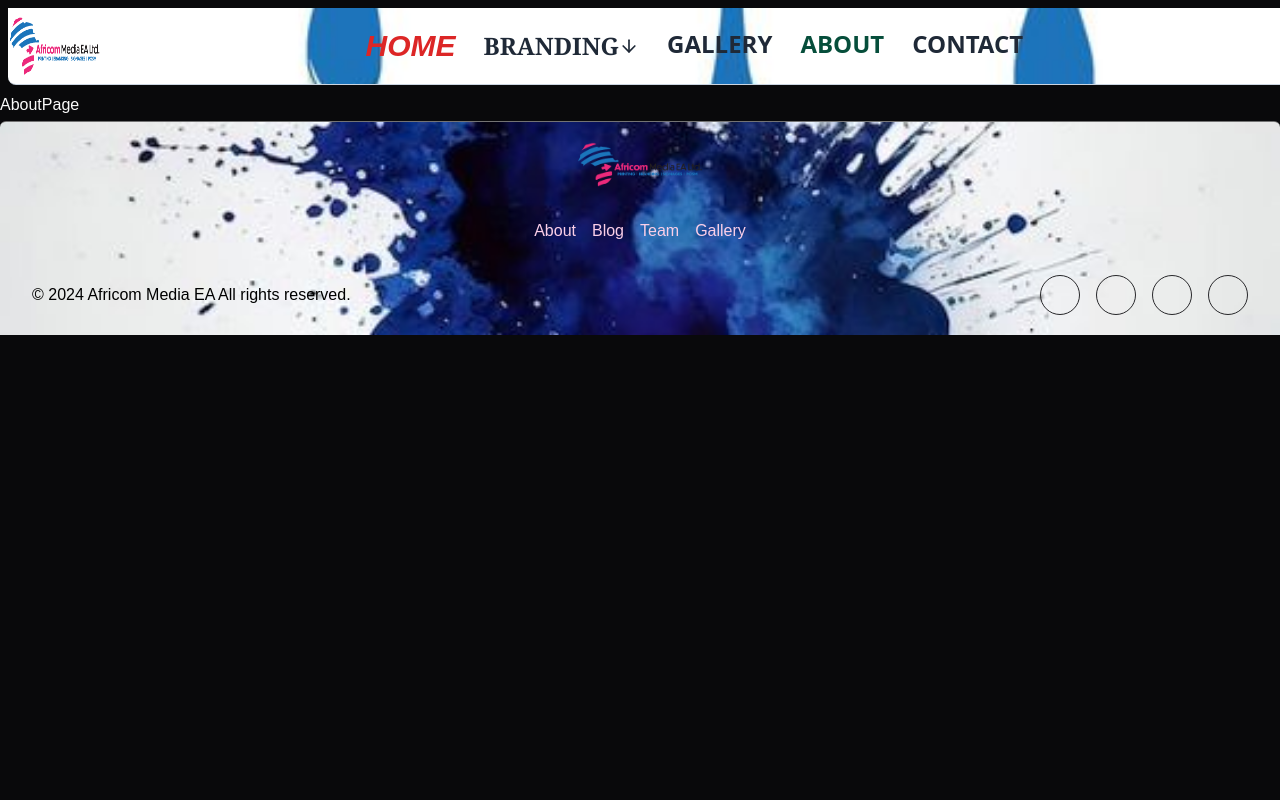
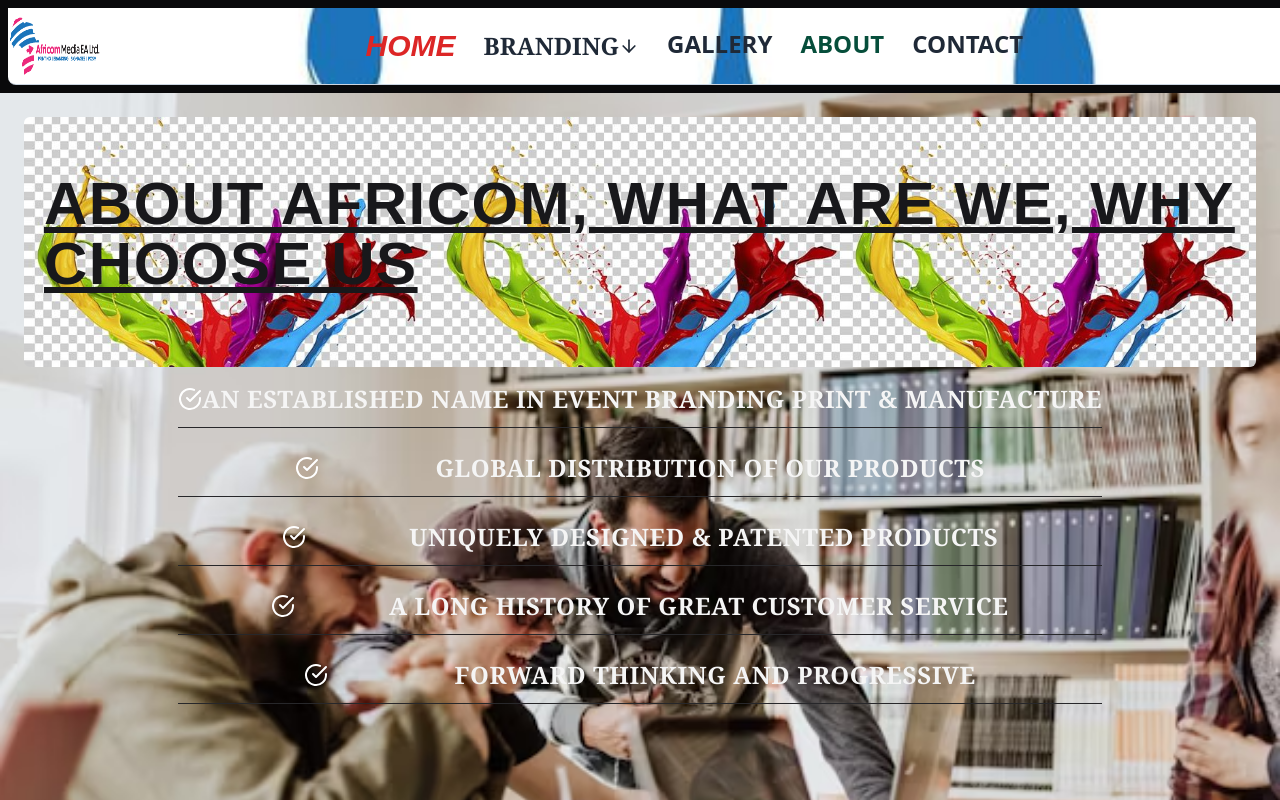
Before and after one commit to Royweru/africom-media, a Next.js app: page /about in a window 1280 px wide. Shown: the top 800 px of the page. Built offline with nearby package versions, Linux system fonts and the light colour scheme; a web font is replaced by a local one.

Commit message:
modified:   app/(routes)/about/page.tsx 	modified:   components/cta.tsx 	modified:   components/modal/email-modal.tsx 	new file:   components/pointer.tsx 	modified:   components/ui/brand-header.tsx 	new file:   public/images/about-holder.avif

```diff
--- a/app/(routes)/about/page.tsx
+++ b/app/(routes)/about/page.tsx
@@ -1,9 +1,42 @@
-import React from 'react'
+import { Pointer } from "@/components/pointer";
+import { BrandHeader } from "@/components/ui/brand-header";
+import React from "react";
 
+const points = [
+  {
+    id: 1,
+    description: " AN ESTABLISHED NAME IN EVENT BRANDING PRINT & MANUFACTURE",
+  },
+  {
+    id: 2,
+    description: "GLOBAL DISTRIBUTION OF OUR PRODUCTS",
+  },
+  {
+    id: 3,
+    description: "UNIQUELY DESIGNED & PATENTED PRODUCTS",
+  },
+  {
+    id: 4,
+    description: "A LONG HISTORY OF GREAT CUSTOMER SERVICE",
+  },
+  {
+    id: 5,
+    description: "FORWARD THINKING AND PROGRESSIVE",
+  },
+];
 const AboutPage = () => {
   return (
-    <div>AboutPage</div>
-  )
-}
+    <div className=" min-h-screen w-full bg-[url('/images/about-holder.avif')] gap-y-6 bg-cover bg-center p-6 backdrop-blur-md">
+      <BrandHeader title="ABOUT AFRICOM, WHAT ARE WE, WHY CHOOSE US" />
+      <div className=" flex justify-center w-full p-4">
+        <ul className=" flex flex-col gap-y-6 font-semibold text-2xl">
+          {points.map((point) => (
+            <Pointer key={point.id} content={point.description} />
+          ))}
+        </ul>
+      </div>
+    </div>
+  );
+};
 
-export default AboutPage
+export default AboutPage;
--- a/components/cta.tsx
+++ b/components/cta.tsx
@@ -33,7 +33,8 @@
               </span>
             </p>
             <div className="items-center gap-x-3 space-y-3 sm:flex sm:space-y-0">
-              <Button onClick={onOpen} variant="secondary" className=" bg-gradient-to-br from-sky-200 via-blue-200 to-black text-neutral-200" >
+              <Button onClick={onOpen} variant="secondary" className=" bg-gradient-to-br
+               from-sky-300 via-blue-500 to-cyan-800 " >
                 Get started
               </Button>
             </div>
--- a/components/modal/email-modal.tsx
+++ b/components/modal/email-modal.tsx
@@ -1,18 +1,22 @@
 "use client";
+
 import { useModalStore } from "@/hooks/modal-store";
-import React from "react";
+import React, { useState } from "react";
 import { Dialog, DialogContent, DialogHeader, DialogTitle } from "../ui/dialog";
+import { Button } from "../ui/button";
 
 export const EmailModal = () => {
   const { isOpen, onClose } = useModalStore();
+  const[email,setEmail] = useState("")
+  const[message,setMessage] = useState("")
   return (
     <Dialog open={isOpen} onOpenChange={onClose}>
-      <DialogContent className="   bg-zinc-700">
+      <DialogContent className="  bg-zinc-900">
         <DialogHeader>
           <DialogTitle className=" font-semibold txt-lg text-sky-300">Make your order, email us!</DialogTitle>
         </DialogHeader>
-        <div className=" text-emerald-600 font-semibold p-2 flex flex-col items-center w-full">
-          <div className="relative max-w-xs">
+        <div className=" text-sky-300 gap-y-6 font-semibold p-2 flex flex-col items-center w-full">
+          <div className="relative w-full">
             <svg
               className="w-6 h-6 text-gray-400 absolute left-3 inset-y-0 my-auto"
               xmlns="http://www.w3.org/2000/svg"
@@ -29,11 +33,23 @@
             </svg>
             <input
               type="text"
+              value={email}
+              onChange={(e)=>setEmail(e.target.value)}
               placeholder="Enter your email"
               className="w-full pl-12 pr-3 py-2 text-gray-500 bg-transparent outline-none border focus:border-indigo-600 shadow-sm rounded-lg"
             />
           </div>
-
+            <div className=" w-full relative">
+             <textarea
+             value={message}
+             onChange={(e)=>setMessage(e.target.value)}
+               className=" w-full p-8 text-gray-500 bg-transparent outline-none border focus:border-indigo-600 shadow-sm rounded-lg "
+               placeholder="...Leave a message, make an order!"
+               />
+            </div>
+            <Button variant="ghost" className="  font-bold font-serif text-sky-300 text-2xl">
+                 SUBMIT
+            </Button>
         </div>
       </DialogContent>
     </Dialog>
--- /dev/null
+++ b/components/pointer.tsx
@@ -0,0 +1,20 @@
+import { ArrowRight, CheckCircle, TicketCheck } from 'lucide-react'
+import React from 'react'
+
+interface PointerProps{
+    content?:string
+}
+export const Pointer = ({
+    content
+}:PointerProps) => {
+  return (
+    <div className=' flex w-full flex-col gap-y-3'>
+      <div className=' w-full flex items-center justify-evenly font-semibold tracking-wide
+      font-serif text-2xl text-neutral-100'>
+        <CheckCircle className=' w-6 h-6 font-bold text-white' />
+          {content}
+      </div>
+      <hr />
+    </div>
+  )
+}
--- a/components/ui/brand-header.tsx
+++ b/components/ui/brand-header.tsx
@@ -2,14 +2,14 @@
 
 interface BrandHeaderProps{
     title:string,
-    desc?:""
+    desc?:string
 }
 export const BrandHeader = ({
     title,
     desc
 }:BrandHeaderProps) => {
   return (
-    <div className=" w-full bg-[url('/images/bgbrand.jpg')] h-[250px] flex flex-col justify-center gap-y-4 items-center bg-contain bg-center">
+    <div className=" w-full p-5 rounded-md bg-[url('/images/bgbrand.jpg')] h-[250px] flex flex-col justify-center gap-y-4 items-center bg-contain bg-center">
           <div className=' capitalize underline z-10 tracking-wide font-bold text-6xl  text-zinc-900'>
                   {title}
           </div>
```
Also changed, not shown: public/images/about-holder.avif (added).
